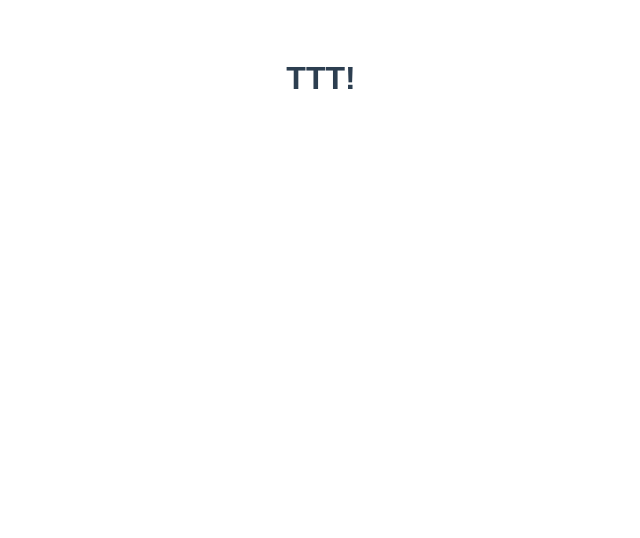
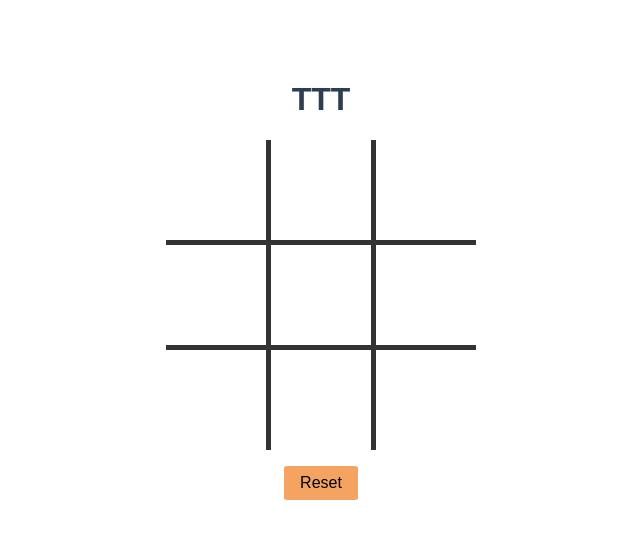
Before and after one commit to iz9/tictactoe, a website built with Vite: page index.html in a window 1280 px wide. Shown: the whole page, without its empty margins (319-959 px from the left). Built offline with nearby package versions, Linux system fonts and the light colour scheme.

Commit message:
feat(proj): basic functionality

```diff
--- a/index.html
+++ b/index.html
@@ -7,7 +7,24 @@
     <title>Tic Tac Toe</title>
   </head>
   <body>
-    <div id="app"></div>
+    <div id="app">
+      <h1>TTT</h1>
+      <div class="game-field">
+        <div class="game-cell" id="0"></div>
+        <div class="game-cell" id="1"></div>
+        <div class="game-cell" id="2"></div>
+        <div class="game-cell" id="3"></div>
+        <div class="game-cell" id="4"></div>
+        <div class="game-cell" id="5"></div>
+        <div class="game-cell" id="6"></div>
+        <div class="game-cell" id="7"></div>
+        <div class="game-cell" id="8"></div>
+      </div>
+      <div class="game-control">
+        <button class="reset" id="replay">Reset</button>
+      </div>
+      <div class="game-popup"></div>
+    </div>
     <script type="module" src="/src/main.ts"></script>
   </body>
 </html>
--- a/src/main.ts
+++ b/src/main.ts
@@ -1,7 +1,55 @@
 import './style.css'
 
-const app = document.querySelector<HTMLDivElement>('#app')!
+let gameBoard: Array<number | Player>
+enum Player {
+  HUMAN = 'O',
+  AI = 'X',
+}
+const winCombos = [
+  [0, 1, 2],
+  [3, 4, 5],
+  [6, 7, 8],
+  [0, 3, 6],
+  [1, 4, 7],
+  [2, 5, 8],
+  [1, 4, 8],
+  [2, 4, 6],
+]
 
-app.innerHTML = `
-  <h1>TTT!</h1>
-`
+const cells = document.querySelectorAll('.game-cell')
+const replay = document.getElementById('replay')
+startGame()
+
+function startGame() {
+  cleanup()
+  document.querySelector('.game-popup')?.setAttribute('style', 'display:none')
+  gameBoard = Array.from(Array(9).keys())
+  cells.forEach(cell => {
+    cell.innerHTML = ''
+    cell.classList.remove('win-cell')
+    cell.addEventListener('click', turnClickHandler, false)
+  })
+  if (replay) replay.addEventListener('click', startGame, false)
+}
+
+function cleanup() {
+  if (replay) replay.removeEventListener('click', startGame)
+  if (cells) {
+    cells.forEach(cell => {
+      cell.removeEventListener('click', turnClickHandler)
+    })
+  }
+}
+
+function turnClickHandler(event: Event) {
+  const target = event.target as HTMLElement
+  turn(target.id, Player.HUMAN)
+}
+
+function turn(id: string, player: Player) {
+  gameBoard[Number(id)] = player
+  const cell = document.getElementById(id)
+  if (cell) {
+    cell.innerHTML = player
+  }
+}
--- a/src/style.css
+++ b/src/style.css
@@ -5,4 +5,58 @@
   text-align: center;
   color: #2c3e50;
   margin-top: 60px;
+  display: flex;
+  flex-direction: column;
+  align-items: center;
+  position: relative;
 }
+
+.game-field {
+  display: grid;
+  grid-template-columns: 100px 100px 100px;
+  grid-template-rows: 100px 100px 100px;
+  column-gap: 5px;
+  row-gap: 5px;
+  background-color: #333;
+}
+
+.game-cell {
+  background-color: white;
+  display: flex;
+  justify-content: center;
+  align-items: center;
+  cursor: pointer;
+  font-size: 70px;
+}
+.game-cell.win-cell {
+  background-color: greenyellow;
+}
+
+.game-control {
+  padding: 1rem;
+}
+.game-control .reset {
+  background-color: sandybrown;
+  border-radius: 5%;
+  border: none;
+  padding: 0.5em 1em;
+  font-size: 1rem;
+  cursor: pointer;
+}
+.game-control .reset:hover {
+  transform: scale(1.1);
+}
+
+.game-popup {
+  /*display: none ;*/
+  position: absolute;
+  height: 200px;
+  width: 300px;
+  left: 50%;
+  top: 50%;
+  margin-left: -150px;
+  margin-top: -100px;
+  background-color: orangered;
+  opacity: 0.5;
+  border-radius: 2%;
+}
```
